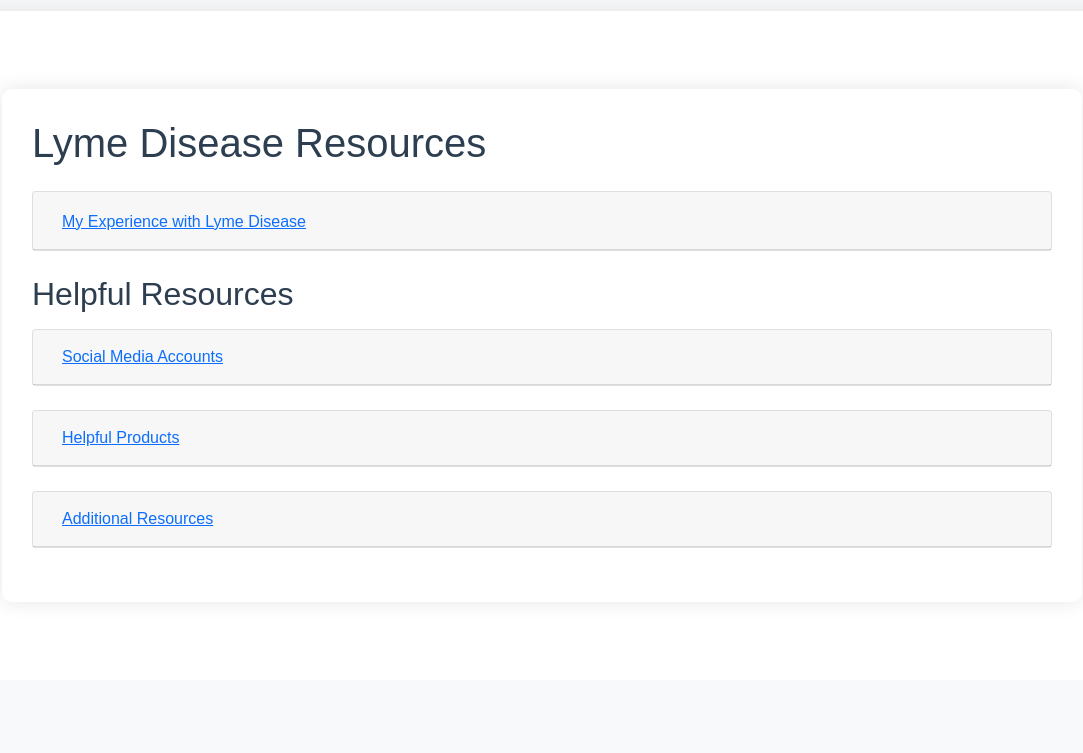
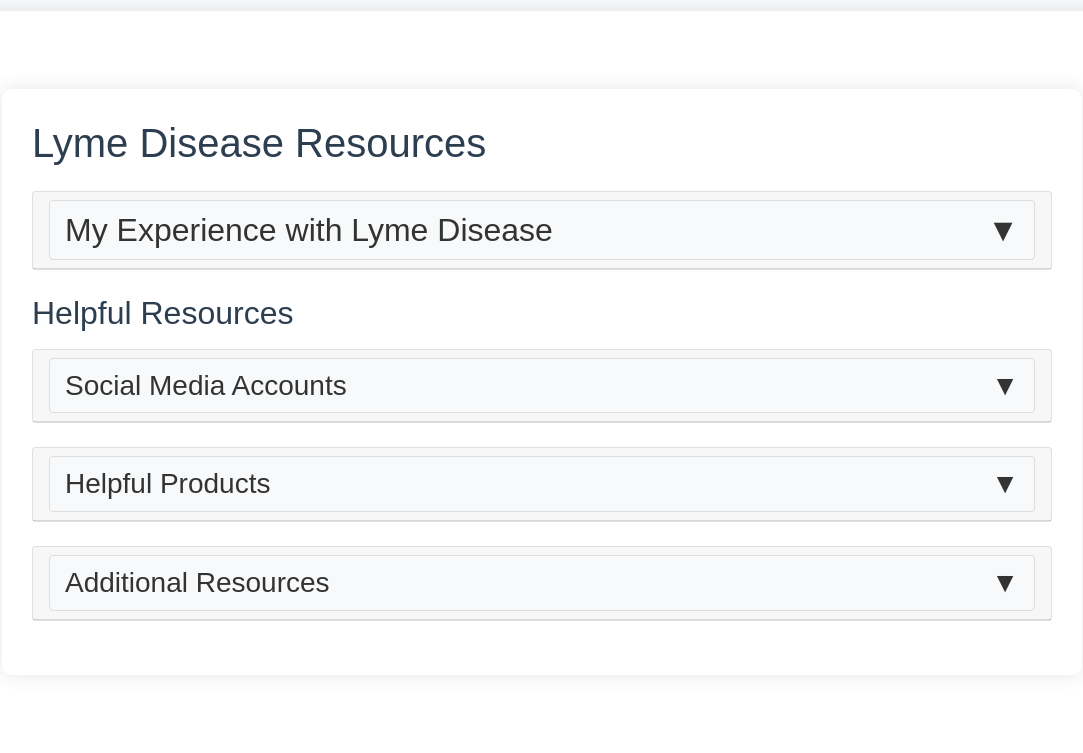
Before and after one commit to HaydenBussard/mywebsite, a Django app: page /lyme-disease/ in a window 1280 px wide. Shown: the part 131-884 px from the top of the page, without its empty margins (98-1181 px from the left). Before the commit the page ends 811 px from the top, so only its background shows below. Run offline with Django 4.2, Linux system fonts and the light colour scheme; some libraries are stand-ins or nearby versions.

Commit message:
Add custom_dropdowns.css for reusable dropdown styles

```diff
--- a/my_website/templates/base.html
+++ b/my_website/templates/base.html
@@ -9,6 +9,7 @@
     <link href="https://cdn.jsdelivr.net/npm/bootstrap@5.1.3/dist/css/bootstrap.min.css" rel="stylesheet">
     <link rel="stylesheet" href="https://cdn.jsdelivr.net/npm/bootstrap-icons@1.7.2/font/bootstrap-icons.css">
     <link rel="stylesheet" href="{% static 'css/custom.css' %}">
+    <link rel="stylesheet" href="{% static 'css/custom_dropdowns.css' %}">
     <style>
         /* Add custom styles here */
     </style>
--- a/my_website/templates/lyme_disease.html
+++ b/my_website/templates/lyme_disease.html
@@ -11,15 +11,15 @@
     <div class="card mb-4">
         <div class="card-header" id="experienceHeader">
             <h2 class="mb-0">
-                <button class="btn btn-link" type="button" data-bs-toggle="collapse" data-bs-target="#experienceContent" aria-expanded="false" aria-controls="experienceContent">
+                <button class="custom-collapse-btn" type="button" data-bs-toggle="collapse" data-bs-target="#experienceContent" aria-expanded="false" aria-controls="experienceContent">
                     My Experience with Lyme Disease
                 </button>
             </h2>
         </div>
         <div id="experienceContent" class="collapse" aria-labelledby="experienceHeader">
             <div class="card-body">
-                <p>Here, I can share my personal experience with Lyme disease. This content will be hidden by default and can be expanded when clicked.</p>
-                <p>I can add multiple paragraphs, lists, or other HTML elements to structure my story.</p>
+                <p>Here, you can share your personal experience with Lyme disease. This content will be hidden by default and can be expanded when clicked.</p>
+                <p>You can add multiple paragraphs, lists, or other HTML elements to structure your story.</p>
             </div>
         </div>
     </div>
@@ -31,7 +31,7 @@
     <div class="card mb-4">
         <div class="card-header" id="socialMediaHeader">
             <h3 class="mb-0">
-                <button class="btn btn-link" type="button" data-bs-toggle="collapse" data-bs-target="#socialMediaContent" aria-expanded="false" aria-controls="socialMediaContent">
+                <button class="custom-collapse-btn" type="button" data-bs-toggle="collapse" data-bs-target="#socialMediaContent" aria-expanded="false" aria-controls="socialMediaContent">
                     Social Media Accounts
                 </button>
             </h3>
@@ -51,7 +51,7 @@
     <div class="card mb-4">
         <div class="card-header" id="productsHeader">
             <h3 class="mb-0">
-                <button class="btn btn-link" type="button" data-bs-toggle="collapse" data-bs-target="#productsContent" aria-expanded="false" aria-controls="productsContent">
+                <button class="custom-collapse-btn" type="button" data-bs-toggle="collapse" data-bs-target="#productsContent" aria-expanded="false" aria-controls="productsContent">
                     Helpful Products
                 </button>
             </h3>
@@ -71,7 +71,7 @@
     <div class="card mb-4">
         <div class="card-header" id="additionalResourcesHeader">
             <h3 class="mb-0">
-                <button class="btn btn-link" type="button" data-bs-toggle="collapse" data-bs-target="#additionalResourcesContent" aria-expanded="false" aria-controls="additionalResourcesContent">
+                <button class="custom-collapse-btn" type="button" data-bs-toggle="collapse" data-bs-target="#additionalResourcesContent" aria-expanded="false" aria-controls="additionalResourcesContent">
                     Additional Resources
                 </button>
             </h3>
--- /dev/null
+++ b/static/css/custom_dropdowns.css
@@ -0,0 +1,24 @@
+.custom-collapse-btn {
+    display: block;
+    width: 100%;
+    text-align: left;
+    padding: 10px 15px;
+    color: #333;
+    background-color: #f8f9fa;
+    border: 1px solid #ddd;
+    border-radius: 4px;
+    transition: all 0.3s ease;
+}
+.custom-collapse-btn:hover, .custom-collapse-btn:focus {
+    background-color: #e9ecef;
+    text-decoration: none;
+}
+.custom-collapse-btn::after {
+    content: '\25BC';
+    float: right;
+    transform: rotate(0deg);
+    transition: transform 0.3s ease;
+}
+.custom-collapse-btn[aria-expanded="true"]::after {
+    transform: rotate(180deg);
+}
```
